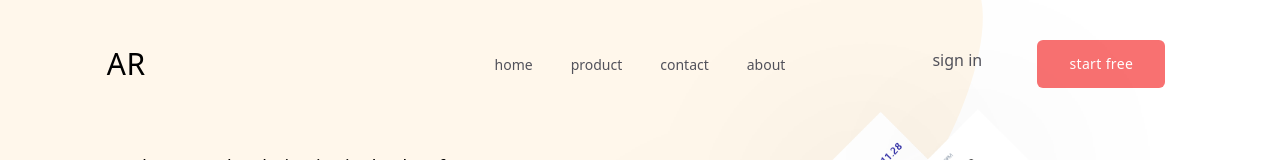
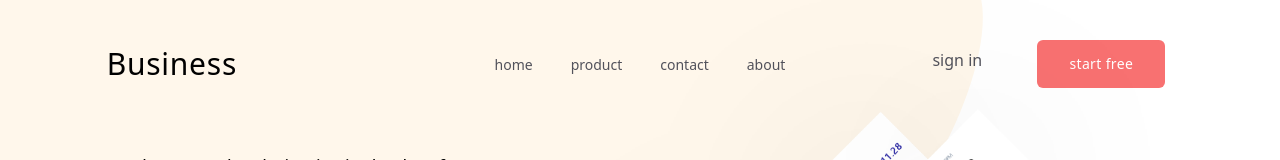
Before and after one commit to MuhammadYasiin/business-payment, a plain HTML site: page index.html in a window 1280 px wide. Shown: the top 160 px of the page. Drawn offline with nearby package versions, Linux system fonts and the light colour scheme.

Commit message:
FIXED: change webname top

```diff
--- a/index.html
+++ b/index.html
@@ -127,7 +127,7 @@
   <div class="flex  flex-col items-center ">
 <nav class=" w-10/12 h-20 grid lg:grid-cols-3 md:grid-cols-3 sm:grid-cols-4  lg:gap-10 sm:gap-0 md:border-b-2  border-inherit sm:border-b-2 lg:border-b-0">
 <div class="flex items-center justify-start lg:col-span-1 md:col-span-2 sm:col-span-2 ">
-<h1 class="text-3xl tracking-wide font-medium">AR</h1>
+<h1 class="text-3xl tracking-wide font-medium">Business</h1>
 </div>
 <div class=" sm:flex lg:hidden md:flex justify-end lg:items-center sm:items-end lg:col-span-1 sm:col-span-2 md:col-span-2  mt-3 ">
   <ul class="w-72 flex justify-around list-none ">
```
